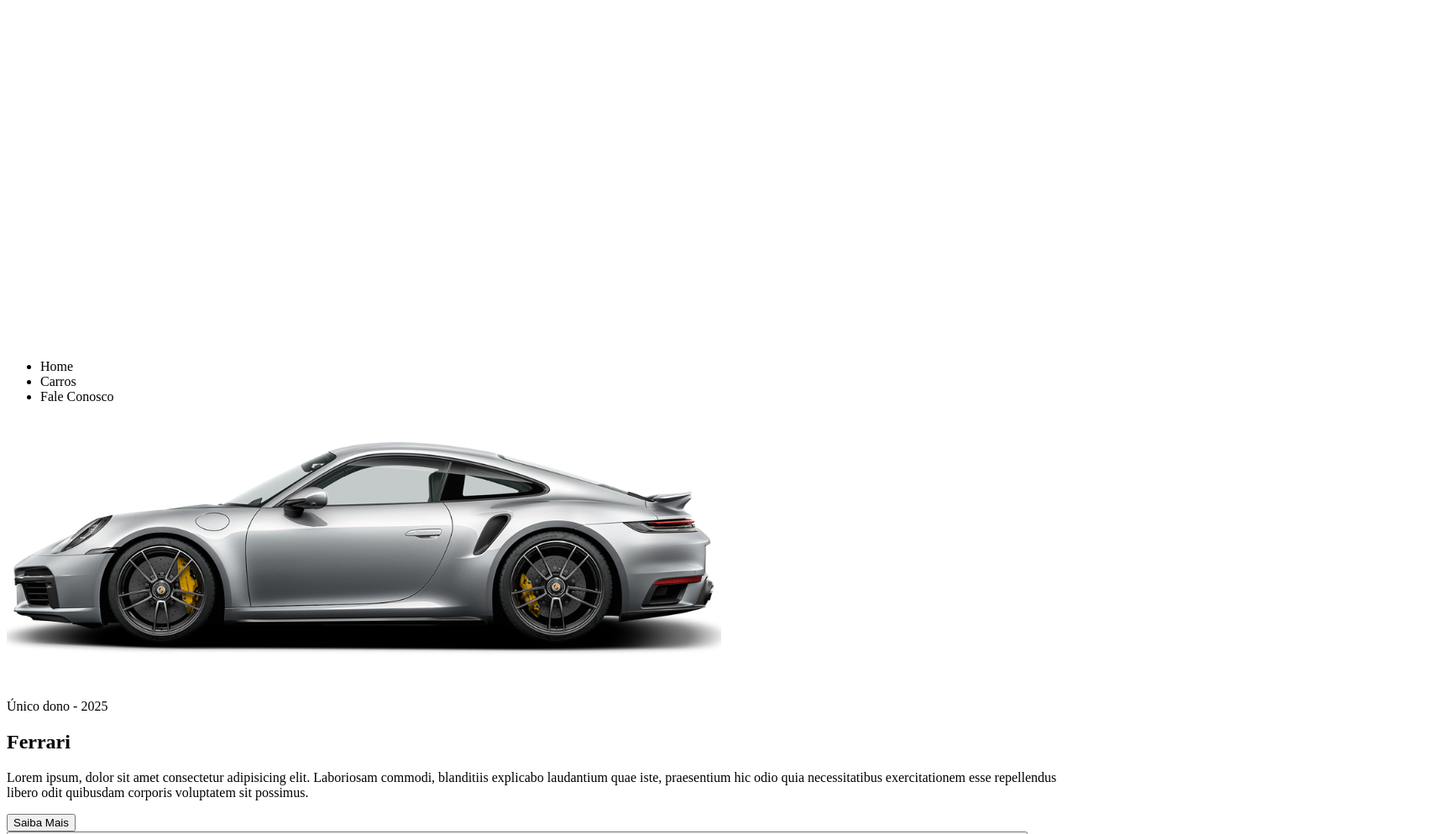
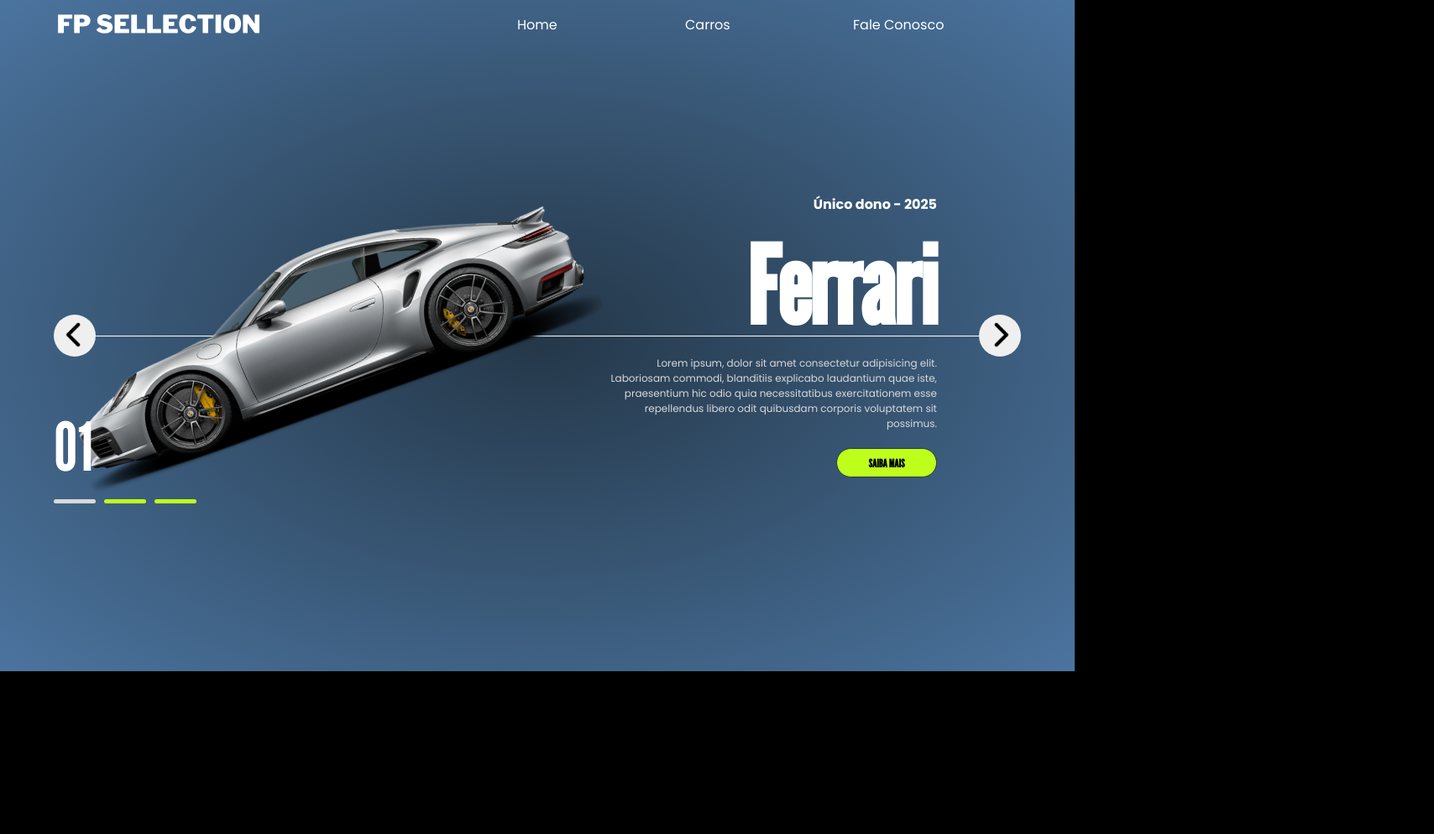
Before and after one commit to GabrielAlderige/Home-Cars, a plain HTML site: page index.html in a window 1280 px wide. Shown: the top 994 px of the page at 84% size, 1708 px wide, since content can reach past the window. After the commit the page ends 800 px from the top, so only its background shows below. Drawn offline with nearby package versions, Linux system fonts and the light colour scheme.

Commit message:
metade pronto

```diff
--- a/index.html
+++ b/index.html
@@ -1,12 +1,24 @@
 <!DOCTYPE html>
 <html lang="pt-br">
+
 <head>
     <meta charset="UTF-8">
     <meta name="viewport" content="width=device-width, initial-scale=1.0">
     <link rel="stylesheet" href="style.css">
+    <link rel="preconnect" href="https://fonts.googleapis.com">
+    <link rel="preconnect" href="https://fonts.gstatic.com" crossorigin>
+    <link
+        href="https://fonts.googleapis.com/css2?family=Open+Sans:ital,wght@0,300..800;1,300..800&family=Poppins:ital,wght@0,100;0,200;0,300;0,400;0,500;0,600;0,700;0,800;0,900;1,100;1,200;1,300;1,400;1,500;1,600;1,700;1,800;1,900&family=Ubuntu:ital,wght@0,300;0,400;0,500;0,700;1,300;1,400;1,500;1,700&display=swap"
+        rel="stylesheet">
+    <link rel="preconnect" href="https://fonts.googleapis.com">
+    <link rel="preconnect" href="https://fonts.gstatic.com" crossorigin>
+    <link
+        href="https://fonts.googleapis.com/css2?family=League+Gothic&family=Open+Sans:ital,wght@0,300..800;1,300..800&family=Poppins:ital,wght@0,100;0,200;0,300;0,400;0,500;0,600;0,700;0,800;0,900;1,100;1,200;1,300;1,400;1,500;1,600;1,700;1,800;1,900&family=Ubuntu:ital,wght@0,300;0,400;0,500;0,700;1,300;1,400;1,500;1,700&display=swap"
+        rel="stylesheet">
     <script src="script.js"></script>
     <title>Home Cars - Gabriel Alderige</title>
 </head>
+
 <body>
     <header>
         <img src="./assets/logo.png" alt="Logo">
@@ -34,9 +46,11 @@
                         Ferrari
                     </h2>
                     <p class="description">
-                        Lorem ipsum, dolor sit amet consectetur adipisicing elit. Laboriosam commodi, blanditiis explicabo laudantium quae iste, praesentium hic odio quia necessitatibus exercitationem esse repellendus libero odit quibusdam corporis voluptatem sit possimus.
+                        Lorem ipsum, dolor sit amet consectetur adipisicing elit. Laboriosam commodi, blanditiis
+                        explicabo laudantium quae iste, praesentium hic odio quia necessitatibus exercitationem esse
+                        repellendus libero odit quibusdam corporis voluptatem sit possimus.
                     </p>
-                    <button>
+                    <button class="information">
                         Saiba Mais
                     </button>
                 </div>
@@ -58,4 +72,5 @@
         </div>
     </section>
 </body>
+
 </html>
--- a/style.css
+++ b/style.css
@@ -0,0 +1,193 @@
+* {
+    margin: 0;
+    padding: 0;
+    box-sizing: border-box;
+   list-style: none;
+   font-family: "Poppins", sans-serif;
+}
+
+body{
+    background-color: #000;
+    color: #fff;
+    font-size: 16px;
+    overflow: hidden;
+}
+
+header {
+    position: fixed;
+    width: 90vw;
+    left: 50%;
+    transform: translateX(-50%);
+    display: grid;
+    align-items: center;
+    grid-template-columns: 1fr 600px;
+    gap: 10%;
+    z-index: 2;
+
+    & img{
+        width: 250px;
+    }
+
+    & nav {
+        & ul{
+            display: grid;
+            grid-template-columns: repeat(3, 200px);
+        }
+    }
+
+}
+
+
+section {
+    background-image: radial-gradient(#243748, #4b749f);
+    height: 100vh;
+    position: relative;
+
+    & .list{
+        width: 90vw;
+        height: 100%;
+        margin: auto;
+        position: relative;
+
+        & .item{
+            position: absolute;
+            inset: 0;
+
+            & .car-image{
+                position: absolute;
+                top: 50%;
+                transform: translateY(-50%);
+                width: 70%;
+
+                & img{
+                    width: 80%;
+                    transform: rotate(-20deg);
+                }
+            }
+
+            & .content{
+                position: absolute;
+                right: 100px;
+                width: 70%;
+                height: 100%;
+                display: flex;
+                flex-direction: column;
+                justify-content: center;
+                align-items: end;
+                gap: 20px;
+
+                & .car-information{
+                    font-weight: bold;
+                }
+
+                & h2{
+                    font-size: 8em;
+                    line-height: 1em;
+                    font-family: "League Gothic", sans-serif;
+                }
+
+                & .description{
+                    color: #d9d9d9;
+                    font-size: 12px;
+                    text-align: right;
+                    max-width: 400px;
+                }
+
+                & .information{
+                    border-radius: 30px;
+                    height: 35px;
+                    width: 120px;
+                    text-transform: uppercase;
+                    border: 1px solid #243748;
+                    background-color: #beff1b;
+                    color: #000;
+                    cursor: pointer;
+                    font-weight: bold;
+                    font-family: "League Gothic", sans-serif;
+                }
+            }
+        }
+
+        &::before{
+            content: '';
+            position: absolute;
+            height: 200px;
+            width: 100%;
+            top: 50%;
+            border-top: 1px solid #fff;
+        }
+    }
+
+    .arrows{
+
+        width: 90vw;
+        position: absolute;
+        top: 50%;
+        left: 50%;
+        transform: translate(-50%, -25px);
+        display: flex;
+        justify-content: space-between;
+
+        & button:nth-child(1){
+            & img{
+                transform: scale(-1);
+            }
+        }
+
+        & button{
+            top: 60%;
+            width: 50px;
+            height: 50px;
+            border-radius: 50%;
+            border: none;
+            cursor: pointer;
+
+
+            & img{
+                width: 30px;
+                margin-top: 4px;
+                cursor: pointer;
+            }
+
+            &:hover{
+                background-color: #beff1b;
+            }
+        }
+    }
+
+
+    .indicators{
+        position: absolute;
+        top: 50%;
+        left: 50%;
+        transform: translateX(-50%);
+        height: 200px;
+        width: 90vw;
+        display: flex;
+        flex-direction: column;
+        justify-content: end;
+        gap: 15px;
+
+        & .number{
+            font-size: 5em;
+            font-family: "League Gothic", sans-serif;
+        }
+
+        & ul{
+            display: flex;
+            gap: 10px;
+
+            & li{
+                width: 50px;
+                height: 5px;
+                background-color: #beff1b;
+                border-radius: 5px;
+                transition: 0.5s;
+            }
+
+            & .active{
+                background-color: #d9d9d9;
+            }
+        }
+    }
+}
```
